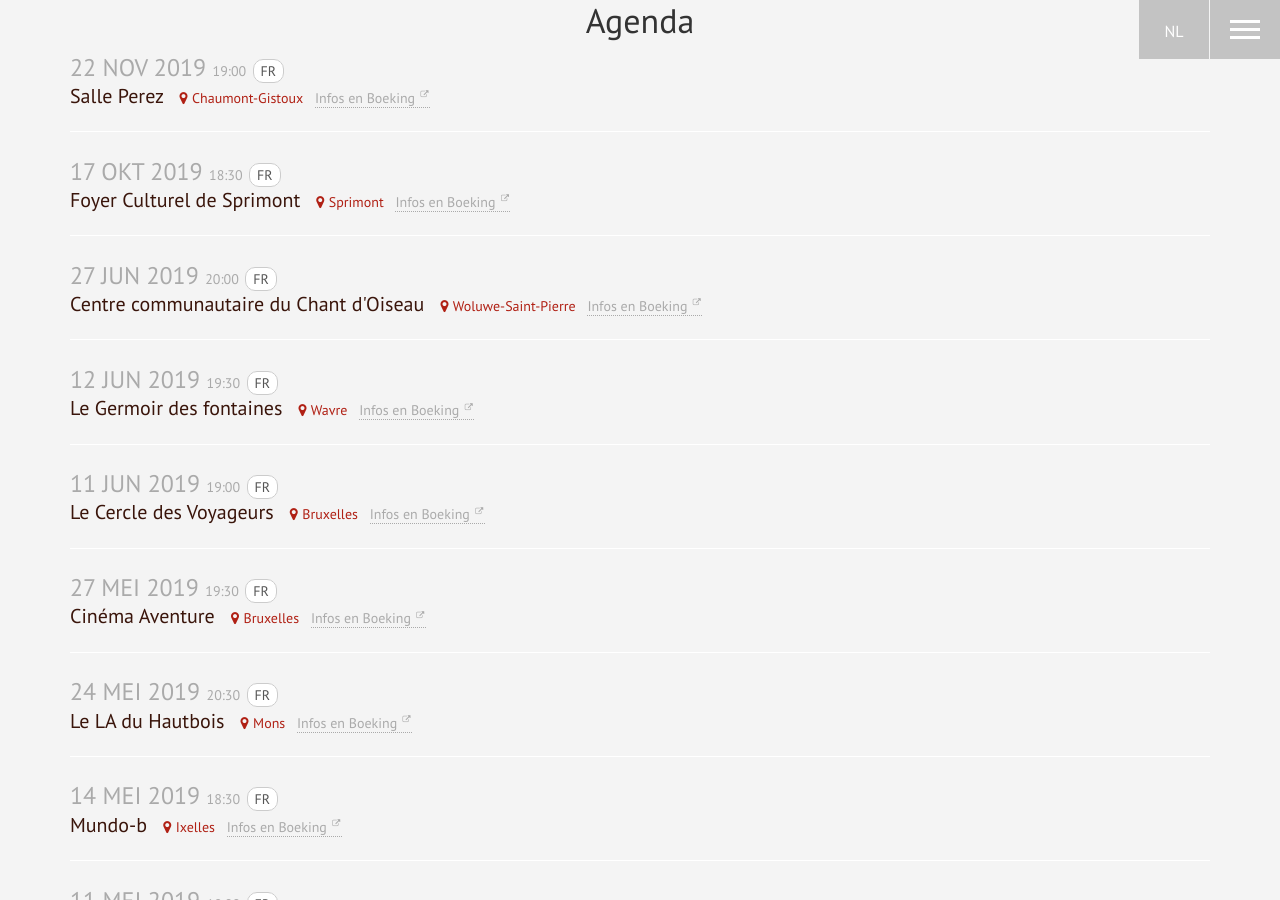
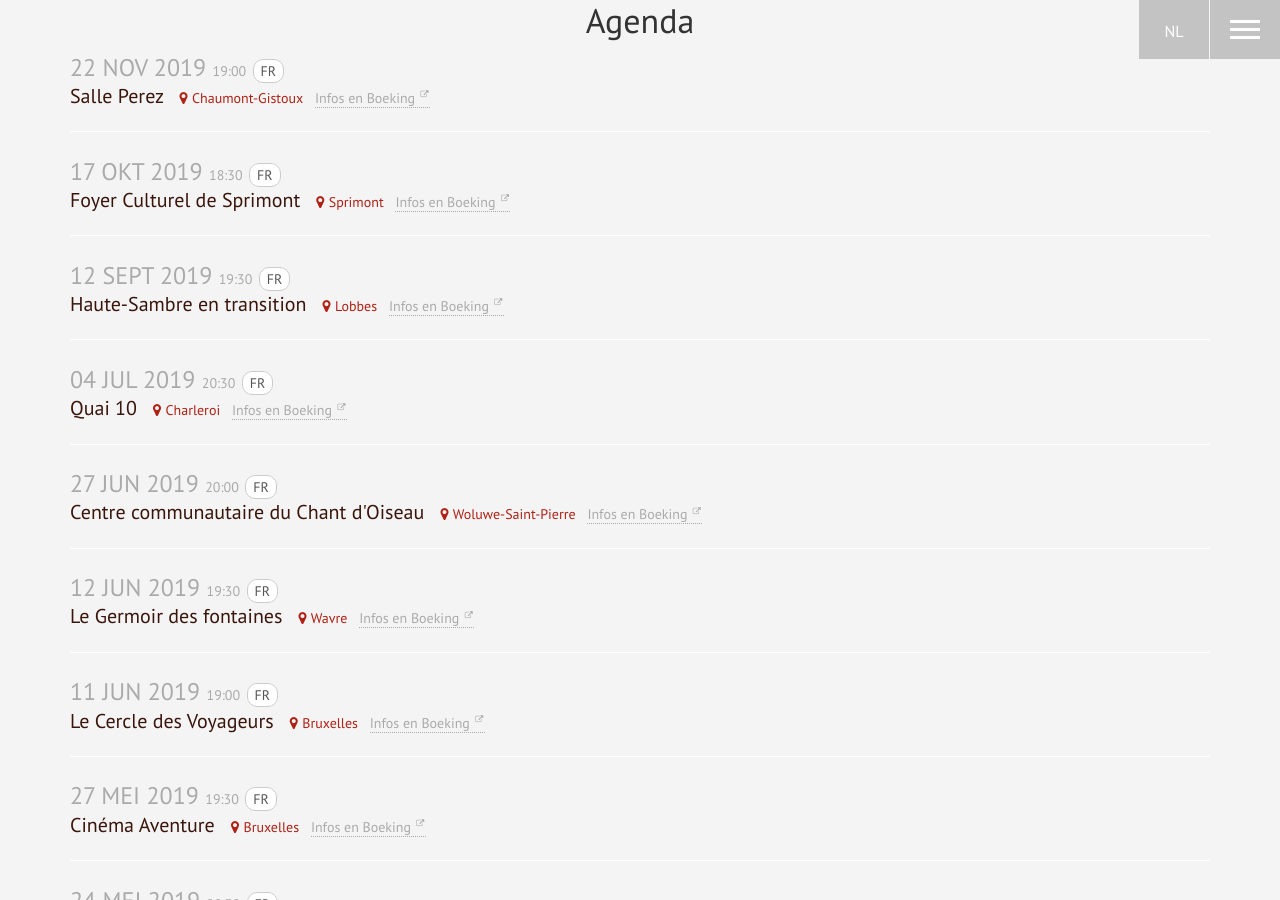
Before and after one commit to entipe/Minga-Live, a Jekyll site: the page built from index.nl.html, in a window 1280 px wide and 900 px high, scrolled down 1647 px. Built offline with Jekyll 4.4.1, drawn with Linux system fonts in a browser that asks for light colours.

Commit message:
Ajout plusieurs dates et liens

```diff
--- a/_data/agenda.yml
+++ b/_data/agenda.yml
@@ -10,16 +10,28 @@
   link: https://www.facebook.com/foyerculturelsprimont/
   full: false
   lang: FR
+- date: '2019-09-12 19:30'
+  place: Haute-Sambre en transition
+  city: Lobbes
+  link: https://www.facebook.com/HAUTESAMBRE.EN.TRANSITION.ASBL/
+  full: false
+  lang: FR
+- date: '2019-07-04 20:30'
+  place: Quai 10
+  city: Charleroi
+  link: https://www.quai10.be/
+  full: false
+  lang: FR
 - date: '2019-06-27 20:00'
   place: Centre communautaire du Chant d'Oiseau
   city: Woluwe-Saint-Pierre
-  link: https://www.facebook.com/cccowsp/
+  link: https://www.facebook.com/events/583165715507839/
   full: false
   lang: FR
 - date: '2019-06-12 19:30'
   place: Le Germoir des fontaines
   city: Wavre
-  link: https://www.facebook.com/profile.php?id=100013029460450
+  link: http://wavreentransition.reseautransition.be/blog/event/wavre-projection-minga-voces-de-resistencia/?instance_id=364
   full: false
   lang: FR
 - date: '2019-06-11 19:00'
```
